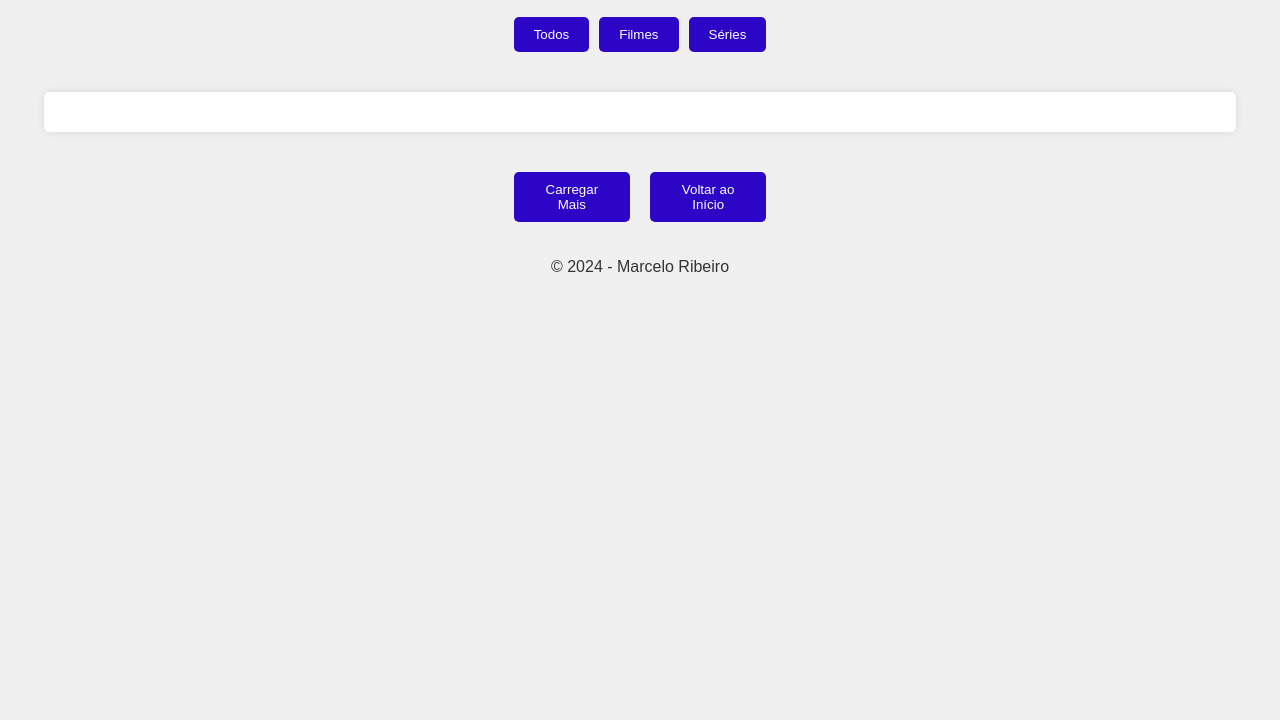
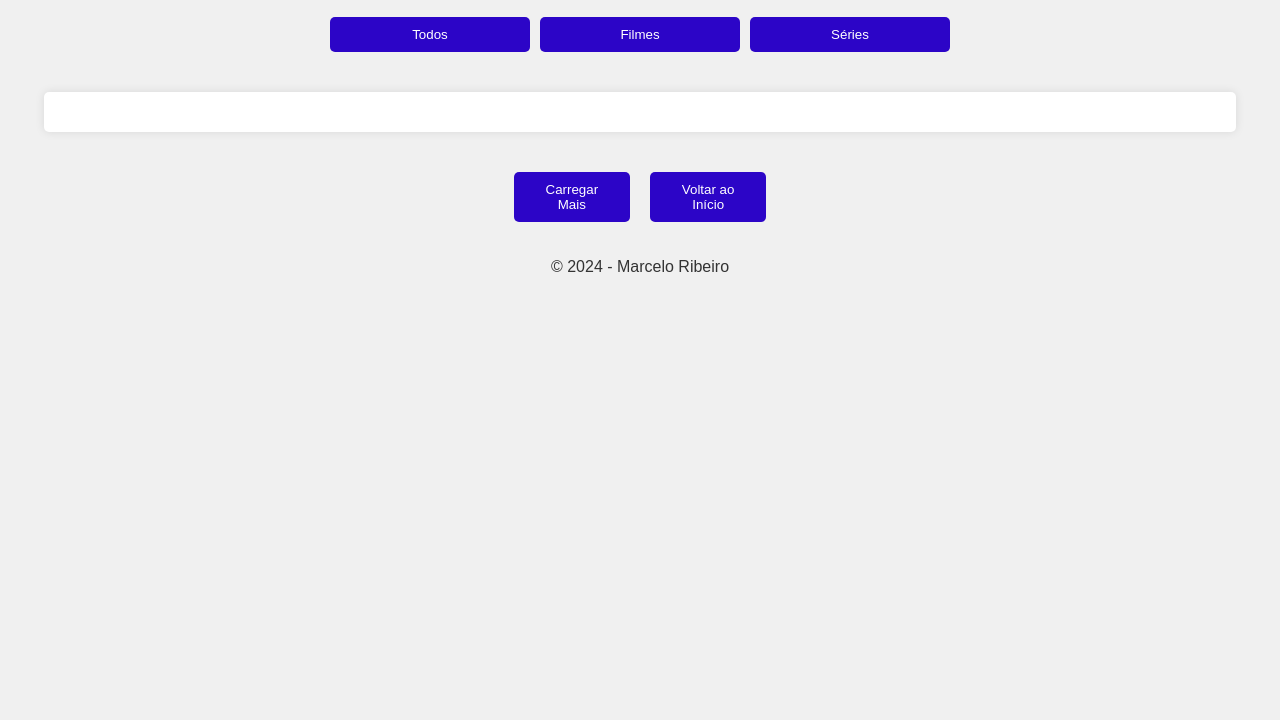
Before and after one commit to msribeiro2010/filmesSeries, a plain HTML site: page index.html in a window 1280 px wide. Shown: the part 80-800 px from the top of the page. Drawn offline with Linux system fonts and the light colour scheme; no server answers.

Commit message:
alinhar os botoes

```diff
--- a/style.css
+++ b/style.css
@@ -25,10 +25,10 @@ h1 {
 /* Estilo para os botões de filtro */
 .filter-buttons {
     display: flex;
-    flex-wrap: wrap;
     justify-content: center;
     gap: 10px;
     margin: 20px;
+    width: 100%;
 }
 
 .filter-buttons button {
@@ -38,8 +38,10 @@ h1 {
     border: none;
     border-radius: 5px;
     cursor: pointer;
-    flex: 1 1 calc(33.333% - 20px);
+    flex: 1;
     max-width: 200px;
+    box-sizing: border-box;
+    text-align: center;
 }
 
 .filter-buttons button:hover {
@@ -138,6 +140,7 @@ main {
 
     .filter-buttons {
         flex-direction: column;
+        align-items: center;
     }
 
     .filter-buttons button {
```
